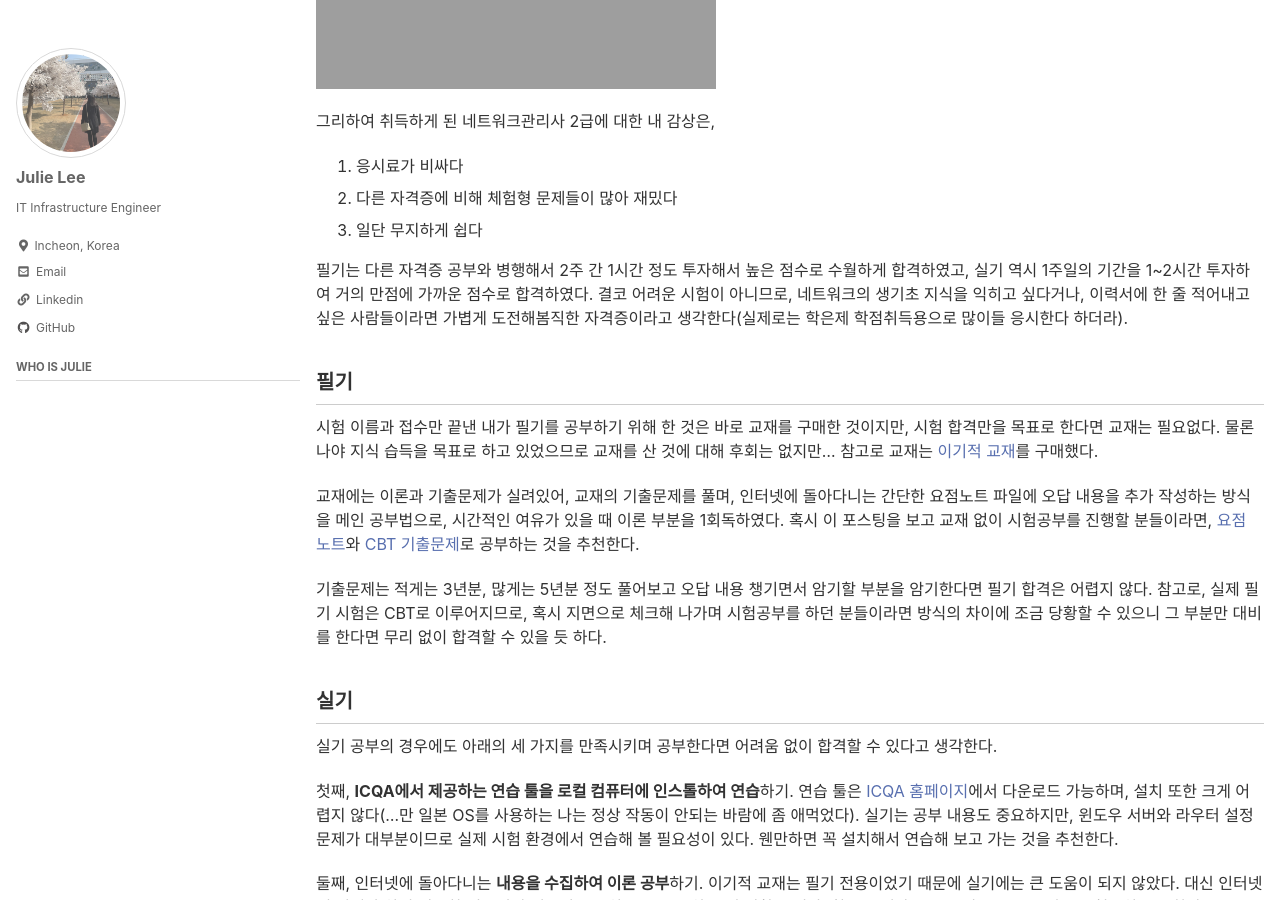
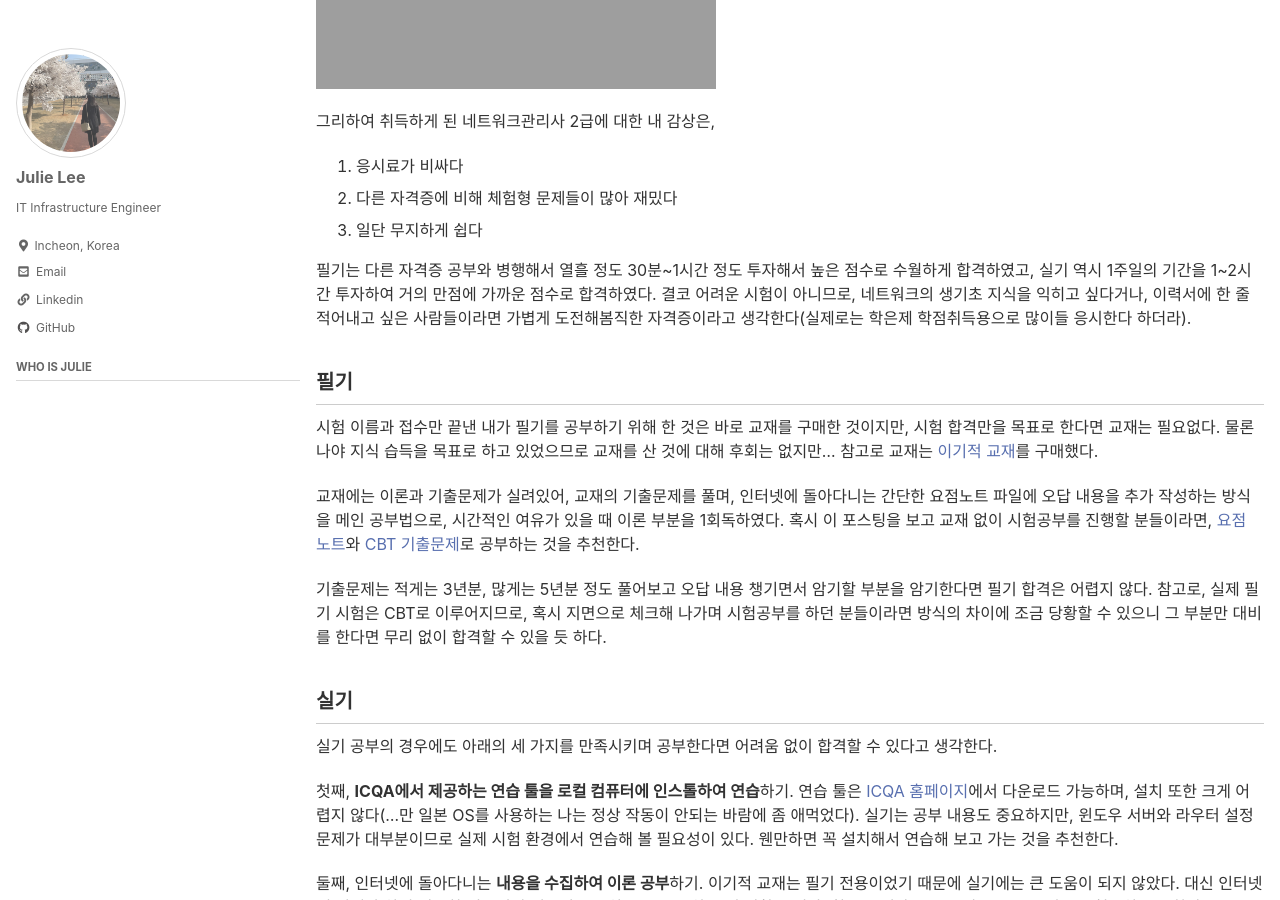
Before and after one commit to smilejulie0812/smilejulie0812.github.io, a Jekyll site: the page built from _posts/2021-04-30-networkmanager.md, in a window 1280 px wide and 900 px high, scrolled down 670 px. Built offline with Jekyll 4.4.1, drawn with Linux system fonts in a browser that asks for light colours; cached includes are drawn as plain includes.

Commit message:
Update 2021-04-30-networkmanager.md

```diff
--- a/_posts/2021-04-30-networkmanager.md
+++ b/_posts/2021-04-30-networkmanager.md
@@ -20,7 +20,7 @@ toc_sticky: true
 2. 다른 자격증에 비해 체험형 문제들이 많아 재밌다
 3. 일단 무지하게 쉽다
 
-필기는 다른 자격증 공부와 병행해서 2주 간 1시간 정도 투자해서 높은 점수로 수월하게 합격하였고, 실기 역시 1주일의 기간을 1~2시간 투자하여 거의 만점에 가까운 점수로 합격하였다. 결코 어려운 시험이 아니므로, 네트워크의 생기초 지식을 익히고 싶다거나, 이력서에 한 줄 적어내고 싶은 사람들이라면 가볍게 도전해봄직한 자격증이라고 생각한다(실제로는 학은제 학점취득용으로 많이들 응시한다 하더라).
+필기는 다른 자격증 공부와 병행해서 열흘 정도 30분~1시간 정도 투자해서 높은 점수로 수월하게 합격하였고, 실기 역시 1주일의 기간을 1~2시간 투자하여 거의 만점에 가까운 점수로 합격하였다. 결코 어려운 시험이 아니므로, 네트워크의 생기초 지식을 익히고 싶다거나, 이력서에 한 줄 적어내고 싶은 사람들이라면 가볍게 도전해봄직한 자격증이라고 생각한다(실제로는 학은제 학점취득용으로 많이들 응시한다 하더라).
 
 ## 필기
 시험 이름과 접수만 끝낸 내가 필기를 공부하기 위해 한 것은 바로 교재를 구매한 것이지만, 시험 합격만을 목표로 한다면 교재는 필요없다. 물론 나야 지식 습득을 목표로 하고 있었으므로 교재를 산 것에 대해 후회는 없지만... 참고로 교재는 [이기적 교재](https://www.youngjin.com/book/book_detail.asp?prod_cd=9788931462050&seq=6643&cate_cd=3&child_cate_cd=142&goPage=1&orderByCd=1&searchType=Y&keyword1=%B3%D7%C6%AE%BF%F6%C5%A9%B0%FC%B8%AE%BB%E7)를 구매했다.
```
